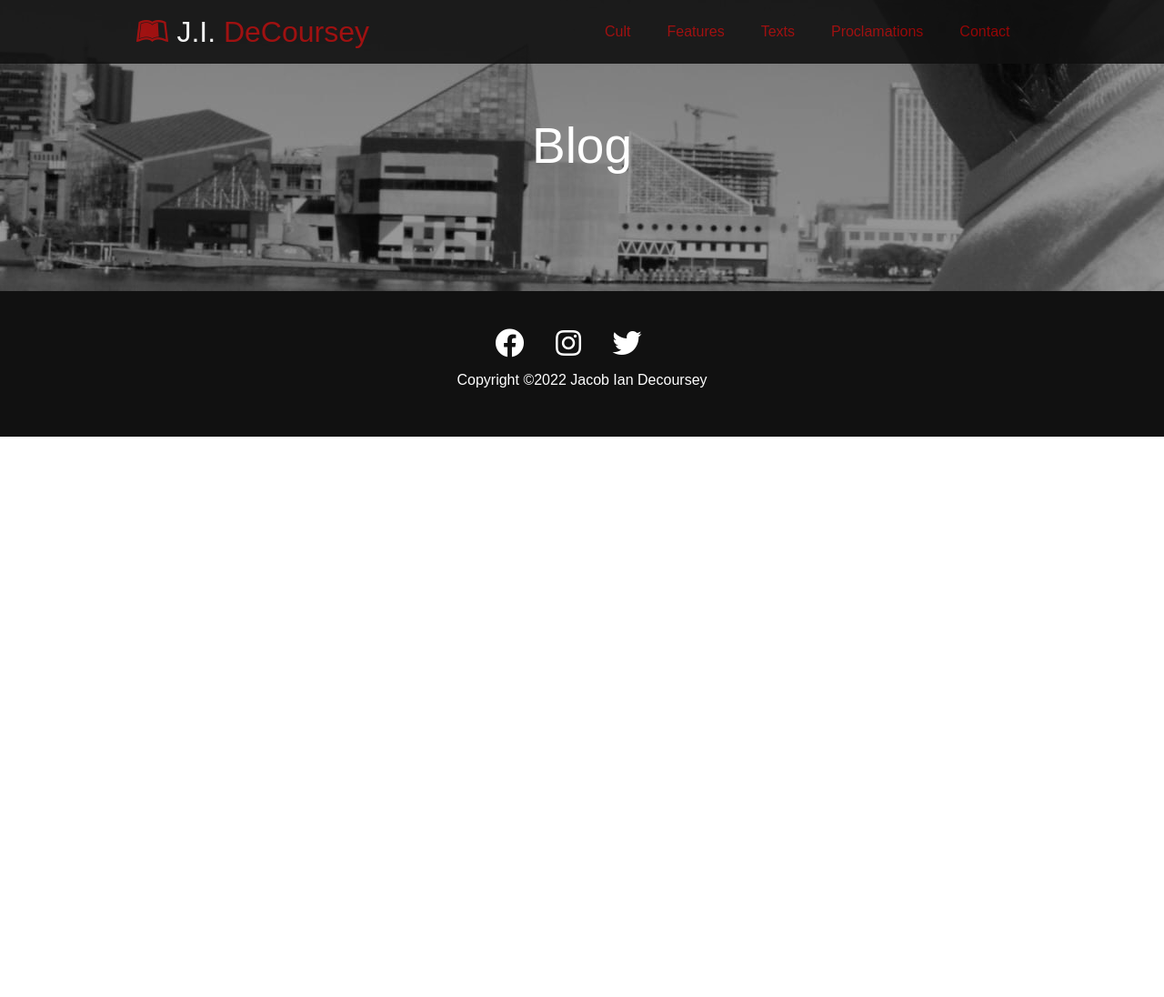
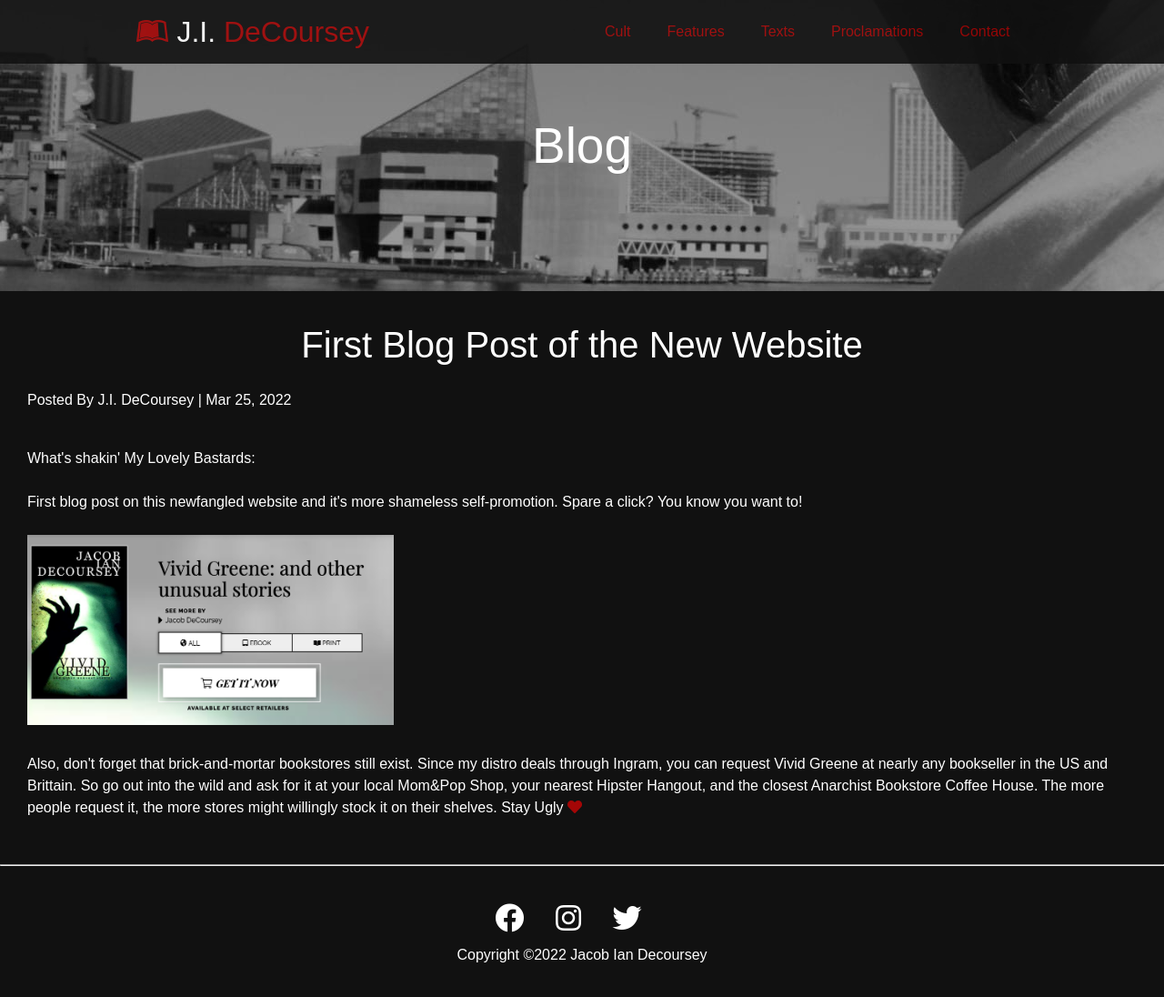
Before and after one commit to imzackadams/DeCoursey, a plain HTML site: page blog.html in a window 1280 px wide. Shown: the whole page at 91% size. Before the commit the page ends 800 px from the top, so only its background shows below. Drawn offline with Linux system fonts and the light colour scheme; a web font is replaced by a local one.

Commit message:
blog content fix

```diff
--- a/blog.html
+++ b/blog.html
@@ -41,53 +41,47 @@
 
 
 
-      <!--
+
         <div class="column2 blog-post bg-primary">
 
-          <h2 class="blog-title">Blog Post One</h2>
-          <p class="meta">
-              Posted By J.I. DeCoursey | Jan 1, 2021
+          <h2 class="blog-title">First Blog Post of the New Website</h2>
+          <p>
+              Posted By J.I. DeCoursey | Mar 25, 2022
           </p>
-           Lorem ipsum dolor sit, amet consectetur adipisicing elit. Ea praesentium culpa architecto laborum ut iste. Placeat saepe ratione exercitationem, maiores quisquam molestias necessitatibus itaque iure laboriosam rem nostrum doloremque animi.
+
+          <p>
+          What's shakin' My Lovely Bastards:
+          <br><br>
+
+          First blog post on this newfangled website and it's more shameless self-promotion. Spare a click? You know you want to!
+
+          <br><br>
+
+
+          <a  href=" https://books2read.com/b/vividgreene"><img id="blog-cta" src="images/Blog-CTA.png" alt=""></a>
+
+
+          <br><br>
+
+
+
+
+          Also, don't forget that brick-and-mortar bookstores still exist. Since my distro deals through Ingram, you can request Vivid Greene at nearly any bookseller in the US and Brittain. So go out into the wild and ask for it at your local Mom&Pop Shop, your nearest Hipster Hangout, and the closest Anarchist Bookstore Coffee House. The more people request it, the more stores might willingly stock it on their shelves.
+
+          Stay Ugly <i class="fa fa-heart" aria-hidden="true" style="color:#A40606"></i>
+
+
           </p>
-          <a href="#" class="btn ">
-            Read More
-          </a>
+
+
         </div>
-      </div>
 
-      </div>
+
+
 
         <hr>
 
-        <div class="column2 blog-post bg-primary">
 
-          <h2 class="blog-title">Blog Post Two</h2>
-          <p class="meta">
-              Posted By J.I. DeCoursey | Feb 1, 2021
-          </p>
-           Lorem ipsum dolor sit, amet consectetur adipisicing elit. Ea praesentium culpa architecto laborum ut iste. Placeat saepe ratione exercitationem, maiores quisquam molestias necessitatibus itaque iure laboriosam rem nostrum doloremque animi.
-          </p>
-          <a href="#" class="btn ">
-            Read More
-          </a>
-        </div>
-
-        <hr>
-
-        <div class="column2 blog-post bg-primary">
-
-          <h2 class="blog-title">Blog Post Two</h2>
-          <p class="meta">
-              Posted By J.I. DeCoursey | Feb 1, 2021
-          </p>
-           Lorem ipsum dolor sit, amet consectetur adipisicing elit. Ea praesentium culpa architecto laborum ut iste. Placeat saepe ratione exercitationem, maiores quisquam molestias necessitatibus itaque iure laboriosam rem nostrum doloremque animi.
-          </p>
-          <a href="#" class="btn ">
-            Read More
-          </a>
-        </div>
--->
 
 
 
--- a/css/style.css
+++ b/css/style.css
@@ -212,8 +212,6 @@ img{
   flex-wrap: wrap;
   width: 100%;
   height: 100%;
-
-
 
 }
 
@@ -463,4 +461,10 @@ img{
 
 .blog-post{
   padding-top: 20px;
+
 }
+
+#blog-cta{
+  width: 33%;
+  height: 50%
+}
```
Also changed, not shown: index.html (+10 -5 lines), images/Blog-CTA.png (added).
